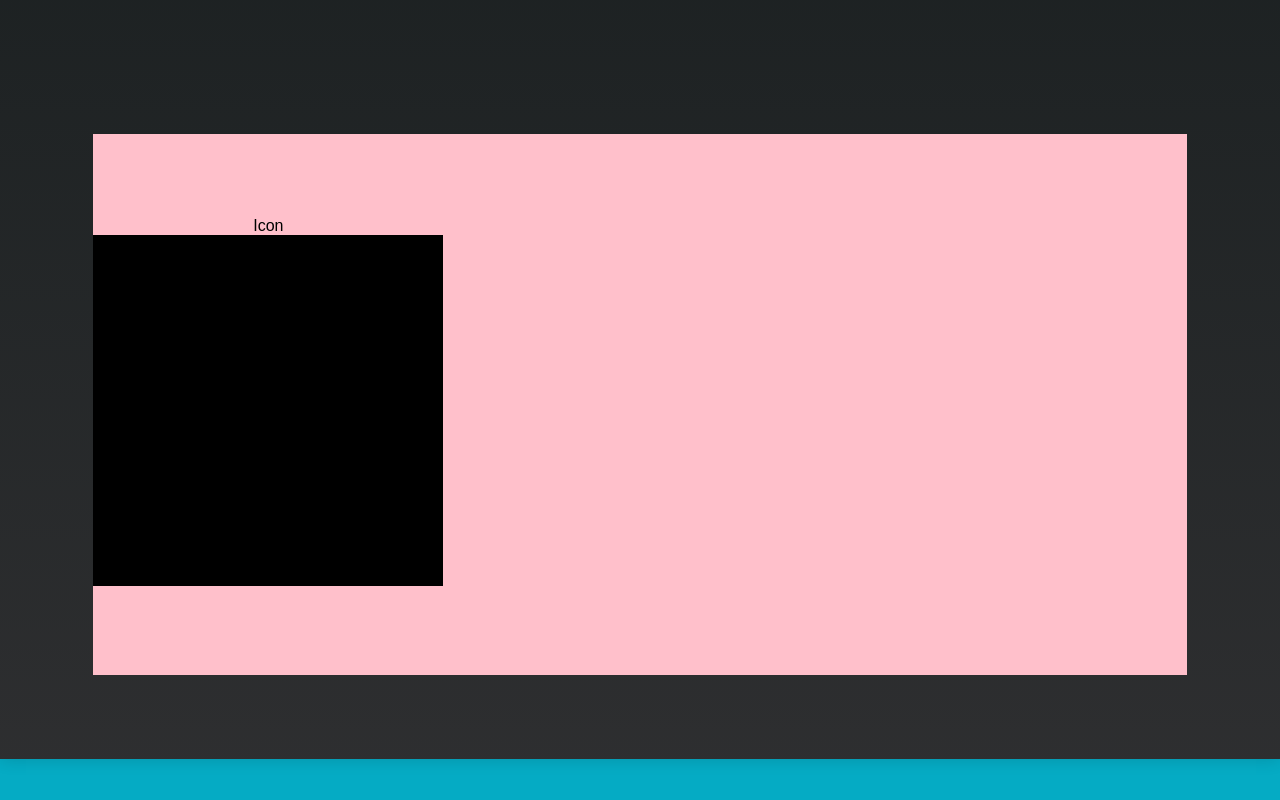
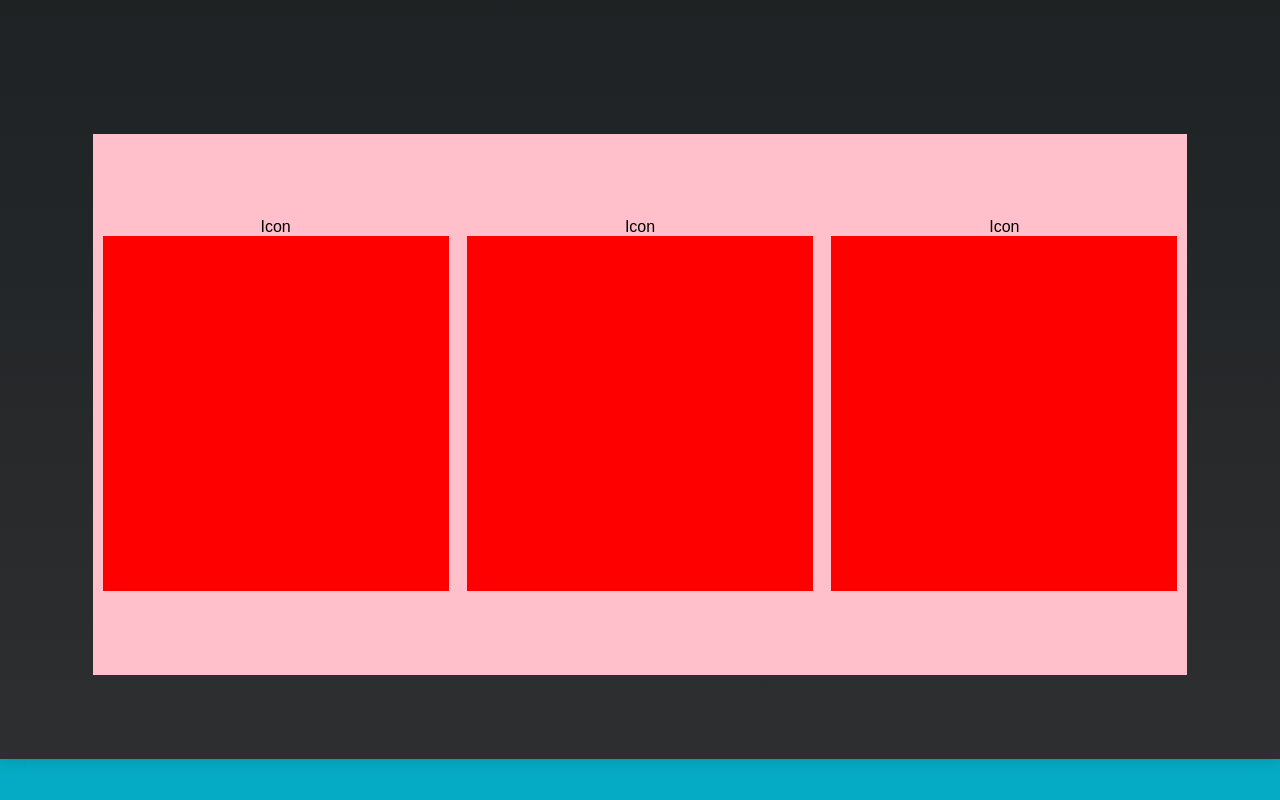
Before and after one commit to AbbaTek-Group/mp-connect, a React (Create React App) app in the folder mp-connect/: page / in a window 1280 px wide. Shown: the part 1472-2272 px from the top of the page. Built offline with nearby package versions, Linux system fonts and the light colour scheme; a web font is replaced by a local one.

Commit message:
Update SecondDivContent.tsx

```diff
--- a/mp-connect/src/components/landing/content/SecondDivContent.tsx
+++ b/mp-connect/src/components/landing/content/SecondDivContent.tsx
@@ -1,4 +1,21 @@
 import { Box } from "@mui/material";
+
+const IconBox = () => {
+  return (
+    <Box
+      sx={{
+        width: "100%",
+        display: "flex",
+        flexDirection: "column",
+        justifyContent: "center",
+        alignItems: "center",
+      }}
+    >
+      <Box>Icon</Box>
+      <Box sx={{ width: "95%", height: "65.6%", backgroundColor: "red" }}></Box>
+    </Box>
+  );
+};
 
 export const SecondDivContent = () => {
   return (
@@ -48,17 +65,15 @@ export const SecondDivContent = () => {
         <Box
           sx={{
             display: "flex",
-            flexDirection: "column",
-            justifyContent: "center",
-            alignItems: "center",
-            width: "32%",
-            height: "67vh",
+            flexDirection: "row",
+            justifyContent: "space-between",
+            width: "100%",
+            height: "auto",
           }}
         >
-          <Box>Icon</Box>
-          <Box
-            sx={{ width: "100%", height: "65.6%", backgroundColor: "black" }}
-          ></Box>
+          <IconBox />
+          <IconBox />
+          <IconBox />
         </Box>
       </Box>
     </Box>
```
